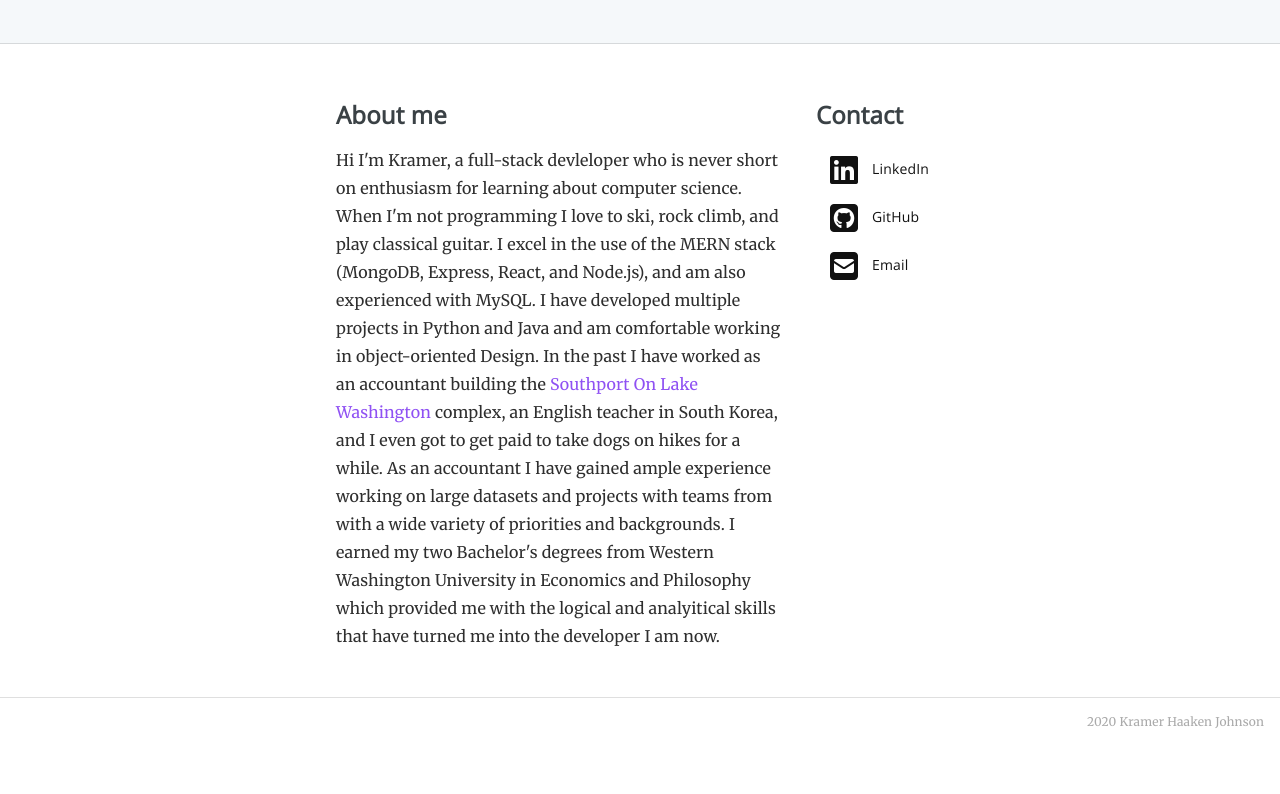
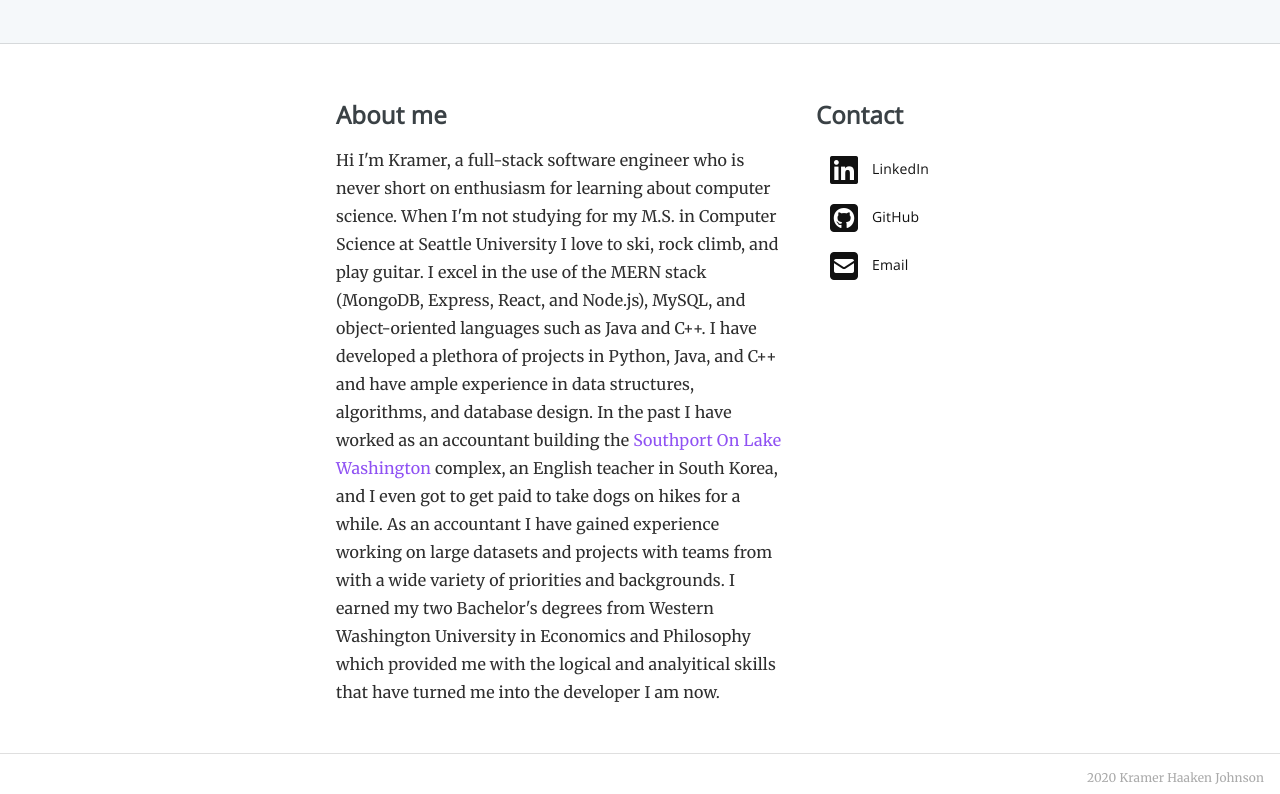
Before and after one commit to HaakenJ/react-portfolio, a React (Create React App) app: page / in a window 1280 px wide. Shown: the part 340-1134 px from the top of the page. Before the commit the page ends 1078 px from the top, so only its background shows below. Built offline with nearby package versions, Linux system fonts and the light colour scheme.

Commit message:
Updated about me section

```diff
--- a/src/components/AboutMe/index.js
+++ b/src/components/AboutMe/index.js
@@ -7,15 +7,16 @@ function AboutMe() {
                 <div className="col sm-col-9 px2">
                     <h3 className="mb2">About me</h3>
                     <p>
-                        Hi I'm Kramer, a full-stack devleloper who is never short on enthusiasm for learning about
-                        computer science.  When I'm not programming I love to ski, rock climb, and play classical guitar.
-                        I excel in the use of the MERN stack
-                        (MongoDB, Express, React, and Node.js), and am also experienced with MySQL. I have developed
-                        multiple projects in Python and Java and am comfortable working in object-oriented Design.
+                        Hi I'm Kramer, a full-stack software engineer who is never short on enthusiasm for learning about
+                        computer science.  When I'm not studying for my M.S. in Computer Science at Seattle University
+                         I love to ski, rock climb, and play guitar.  I excel in the use of the MERN stack
+                        (MongoDB, Express, React, and Node.js), MySQL, and object-oriented languages such as Java and C++.
+                        I have developed a plethora of projects in Python, Java, and C++ and have ample experience in
+                        data structures, algorithms, and database design.
                          In the past I have worked as an accountant building the
                         <a href="https://southport.life/"> Southport On Lake Washington</a> complex, an English teacher
                         in South Korea, and I even got to get paid to take dogs on hikes for a while.  As an accountant
-                        I have gained ample experience working on large datasets and projects with teams from with a wide
+                        I have gained experience working on large datasets and projects with teams from with a wide
                         variety of priorities and backgrounds. I earned my two Bachelor's degrees from Western Washington University
                         in Economics and Philosophy which provided me with the logical and analyitical skills that have
                         turned me into the developer I am now.
```
